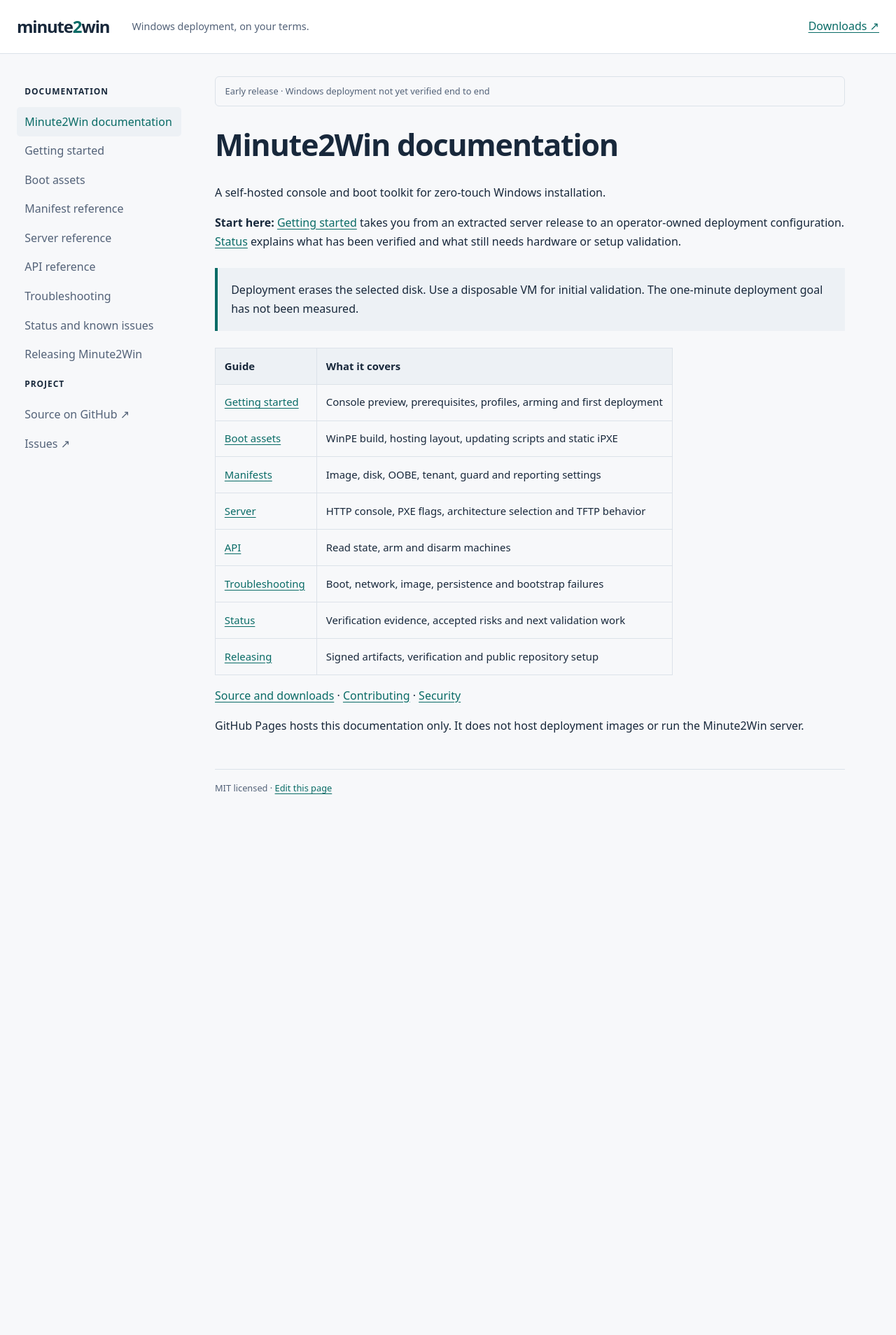
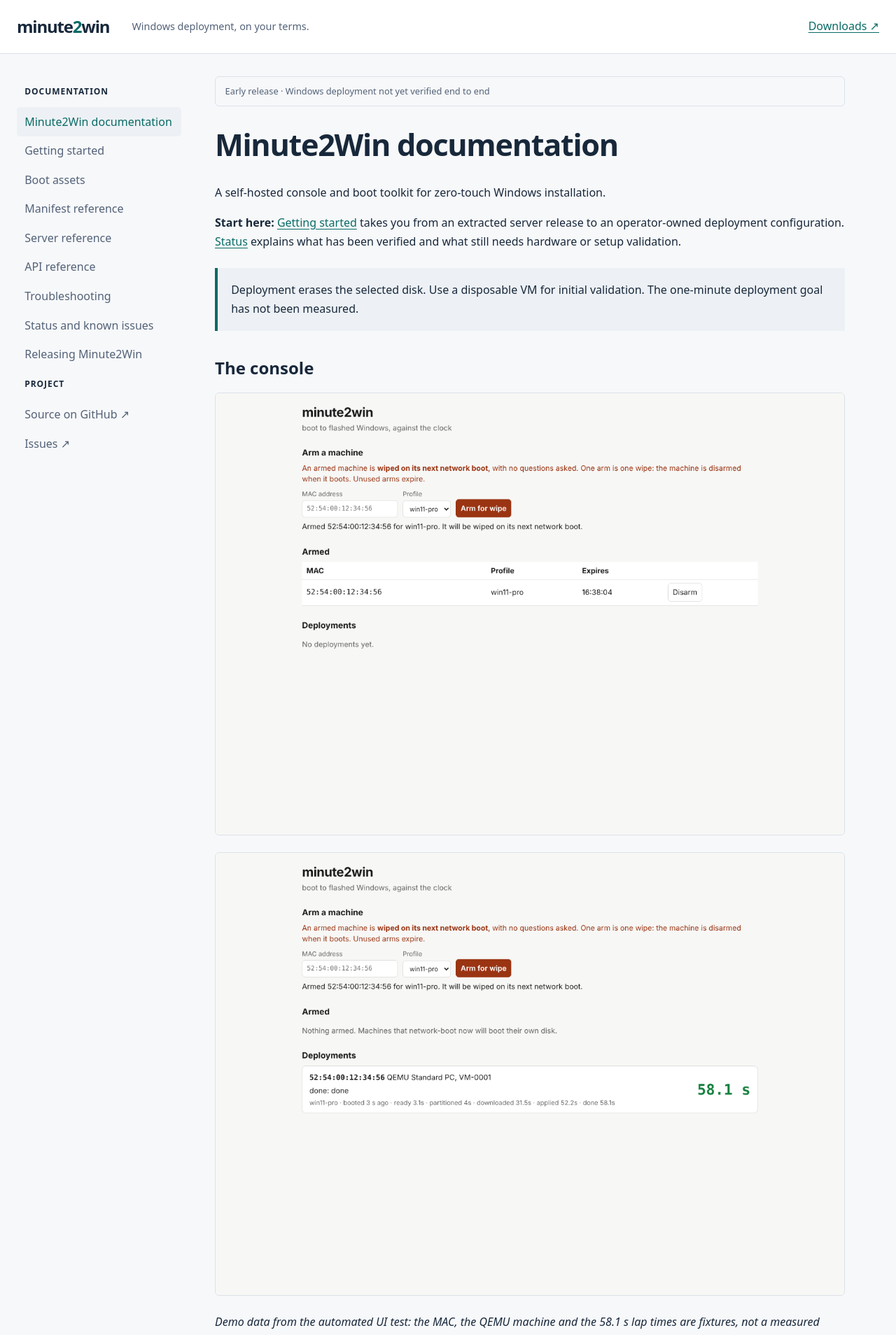
Before and after one commit to spilloid/minute2win, a Jekyll site: the page built from docs/index.md, in a window 1280 px wide. Shown: the top 1908 px of the page at 70% size. Built offline with Jekyll 4.4.1, drawn with Linux system fonts in a browser that asks for light colours; before the commit the page ends 1186 px from its top, so only the background shows below that; some of the changed text lies outside the part shown.

Commit message:
docs: console screenshots on the README, docs home and Getting started
Captioned as demo data from the UI test (the lap times are fixtures, not a measurement).

Co-Authored-By: Claude Sonnet 5.5 <noreply@anthropic.com>
Claude-Session: https://claude.ai/code/session_01HGZyzEAFM9T8retJLi5n1f

```diff
--- a/docs/assets/docs.css
+++ b/docs/assets/docs.css
@@ -30,3 +30,4 @@ footer { margin-top: 3rem; border-top: 1px solid var(--line); padding: 1rem 0; c
 .skip { position: absolute; left: -9999px; }
 .skip:focus { left: 1rem; top: .4rem; background: var(--panel); padding: .5rem; }
 @media (max-width: 760px) { .tagline { display: none; } header { gap: 1rem; padding: 1rem; } .shell { display: block; padding: 1rem; } nav { margin-bottom: 1.5rem; display: flex; flex-wrap: wrap; gap: .25rem; } nav .nav-title { width: 100%; margin-bottom: 0; } nav a { font-size: .85rem; } }
+main img { max-width: 100%; height: auto; border: 1px solid var(--line); border-radius: 6px; }
--- a/docs/index.md
+++ b/docs/index.md
@@ -9,6 +9,14 @@ A self-hosted console and boot toolkit for zero-touch Windows installation.
 **Start here:** [Getting started](GETTING_STARTED.md) takes you from an extracted server release to an operator-owned deployment configuration. [Status](STATUS.md) explains what has been verified and what still needs hardware or setup validation.
 
 > Deployment erases the selected disk. Use a disposable VM for initial validation. The one-minute deployment goal has not been measured.
+
+## The console
+
+![The console after arming a machine: the warning that an armed machine is wiped on its next network boot, the armed list with a Disarm button, and an empty deployments board.](assets/screenshots/armed-desktop.png)
+
+![The console after the machine booted and reported: the arm is consumed and the deployments board shows each phase's lap time and a stopwatch.](assets/screenshots/deployed-desktop.png)
+
+*Demo data from the automated UI test: the MAC, the QEMU machine and the 58.1 s lap times are fixtures, not a measured deployment.*
 
 | Guide | What it covers |
 | --- | --- |
```
Also changed, not shown: docs/GETTING_STARTED.md (+4 -0 lines), CHANGELOG.md, README.md, docs/assets/screenshots/armed-desktop.png (added), docs/assets/screenshots/deployed-desktop.png (added), docs/assets/screenshots/phone-dark.png (added), docs/assets/screenshots/phone-light.png (added).
